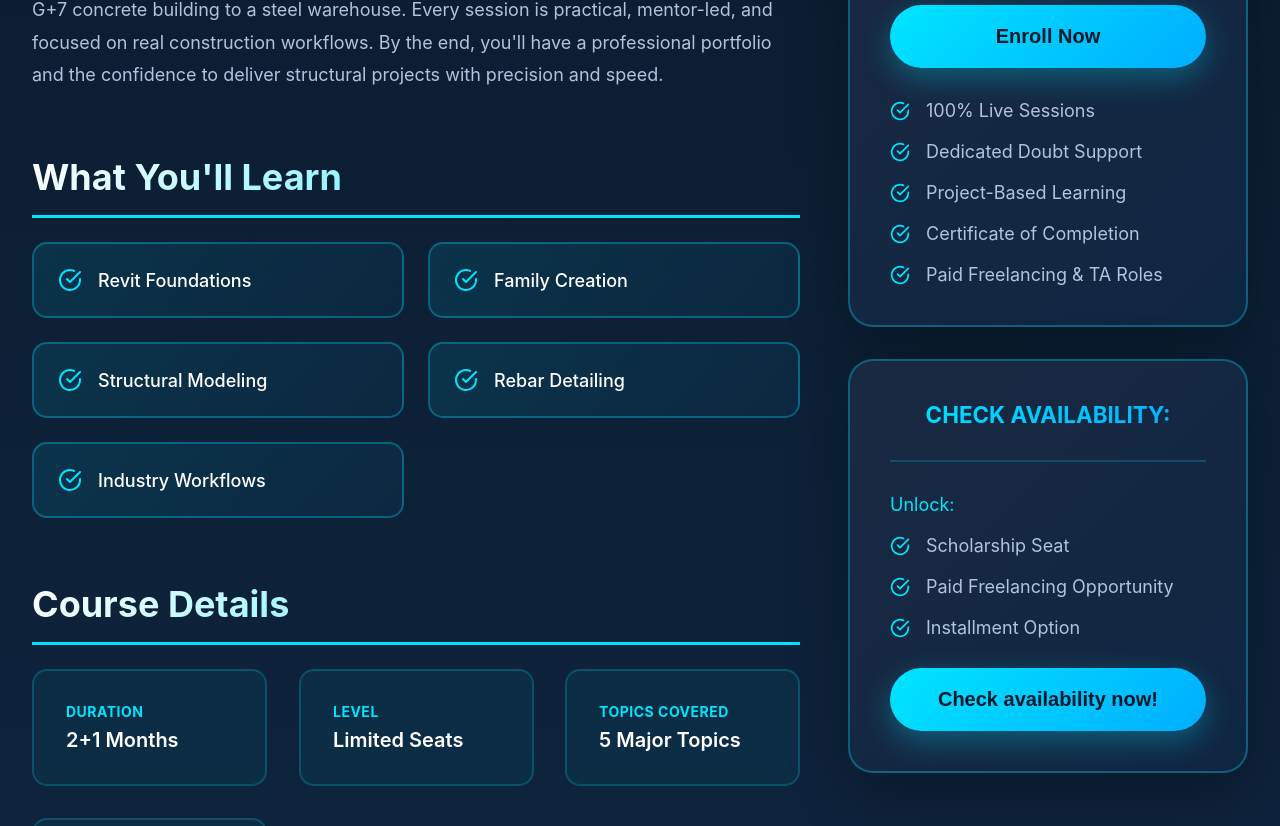
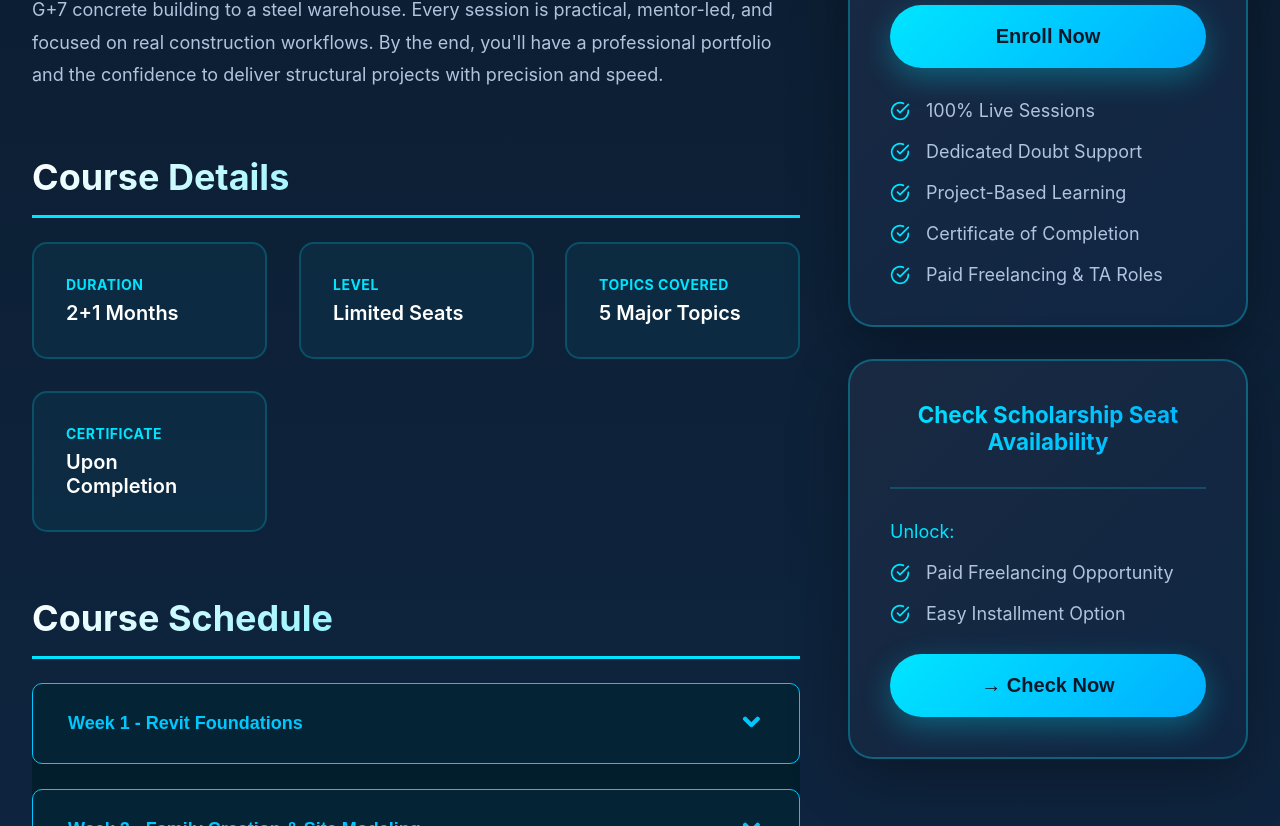
Before and after one commit to bhavanishankargithub/civil-courses-website, a React (Vite) app: page /#/course/1 in a window 1280 px wide. Shown: the part 754-1580 px from the top of the page. Built offline with nearby package versions, Linux system fonts and the light colour scheme.

Commit message:
Course details small update.

```diff
--- a/src/pages/CourseDetail.tsx
+++ b/src/pages/CourseDetail.tsx
@@ -130,7 +130,7 @@ const CourseDetail = () => {
             <p className="section-text">{course.full_description}</p>
           </section>
 
-          <section className="course-section">
+          {/* <section className="course-section">
             <h2 className="section-title">What You'll Learn</h2>
             <div className="topics-grid">
               {course.topics.map((topic, index) => (
@@ -140,7 +140,7 @@ const CourseDetail = () => {
                 </div>
               ))}
             </div>
-          </section>
+          </section> */}
 
           <section className="course-section">
             <h2 className="section-title">Course Details</h2>
@@ -166,6 +166,15 @@ const CourseDetail = () => {
             </div>
           </section>
 
+          {course.schedule && (
+            <section>
+              <>
+                <h2 className="section-title">Course Schedule</h2>
+                <CourseSchedule schedule={course.schedule} />
+              </>
+            </section>
+          )}
+
           <section className="course-section">
             <h2 className="section-title">What Makes Us Different?</h2>
             <div className="what-makes-us-different-content">
@@ -175,21 +184,9 @@ const CourseDetail = () => {
                     <CheckCircle className="topic-icon" size={24} />{" "}
                     {item.title}
                   </h3>
-                  {/* <p className="what-makes-us-different-para">
-                    {item.description}
-                  </p> */}
                 </div>
               ))}
             </div>
-          </section>
-
-          <section>
-            {course.schedule && (
-              <>
-                <h2 className="section-title">Course Schedule</h2>
-                <CourseSchedule schedule={course.schedule} />
-              </>
-            )}
           </section>
         </div>
 
@@ -227,9 +224,8 @@ const CourseDetail = () => {
             <div className="sidebar-card">
               <div className="price-section">
                 <span className="check-availability-label">
-                  CHECK AVAILABILITY:
+                  Check Scholarship Seat Availability
                 </span>
-                {/* <span className="price-value">₹{course.price}</span> */}
               </div>
               <div className="features-list">
                 <div className="feature-item">
@@ -237,22 +233,18 @@ const CourseDetail = () => {
                 </div>
                 <div className="feature-item">
                   <CheckCircle size={20} />
-                  <span>Scholarship Seat</span>
-                </div>
-                <div className="feature-item">
-                  <CheckCircle size={20} />
                   <span>Paid Freelancing Opportunity</span>
                 </div>
                 <div className="feature-item">
                   <CheckCircle size={20} />
-                  <span>Installment Option</span>
+                  <span>Easy Installment Option</span>
                 </div>
               </div>
               <button
                 className="enroll-button-large check-availability-button"
                 onClick={sendCheckAvailabilityWhatsappMessage}
               >
-                Check availability now!
+                → Check Now
               </button>
             </div>
           </div>
@@ -303,9 +295,7 @@ const CourseSchedule = ({ schedule }: CourseScheduleProps) => {
               {week.details.map((detail, idx) => (
                 <div key={idx} className="course-schedule-detail-item">
                   <CheckCircle className="topic-icon" size={24} />{" "}
-                  <p className="course-schedule-what-learn">
-                    {detail}
-                  </p>
+                  <p className="course-schedule-what-learn">{detail}</p>
                 </div>
               ))}
               <p className="course-schedule-outcome">{week.outcome}</p>
```
